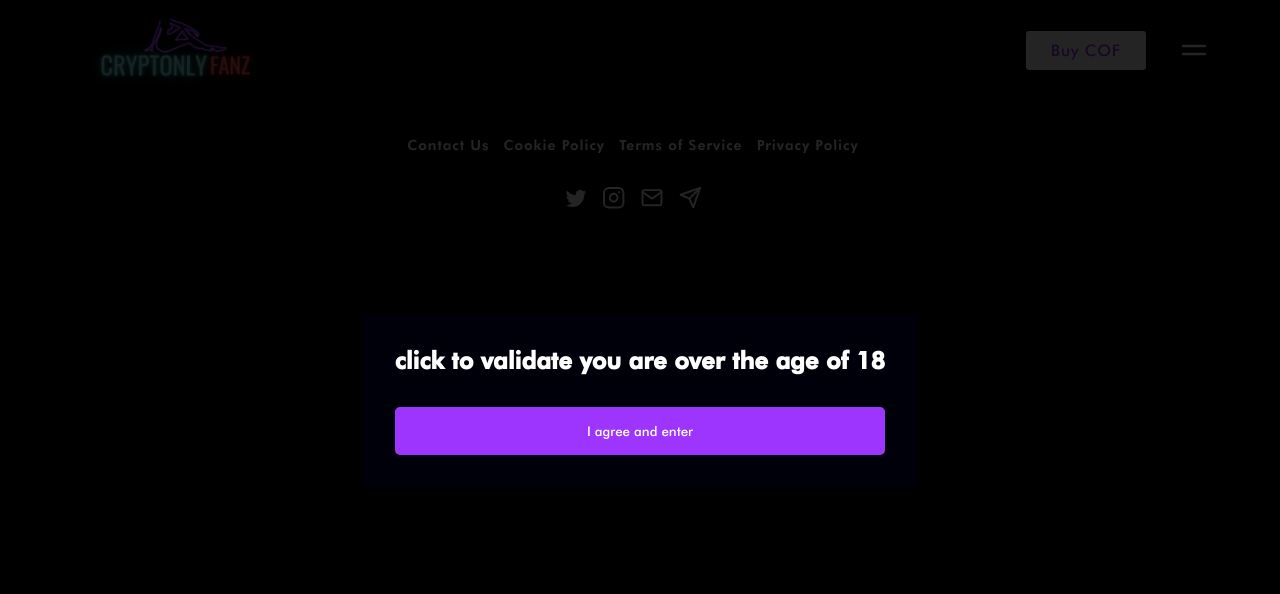
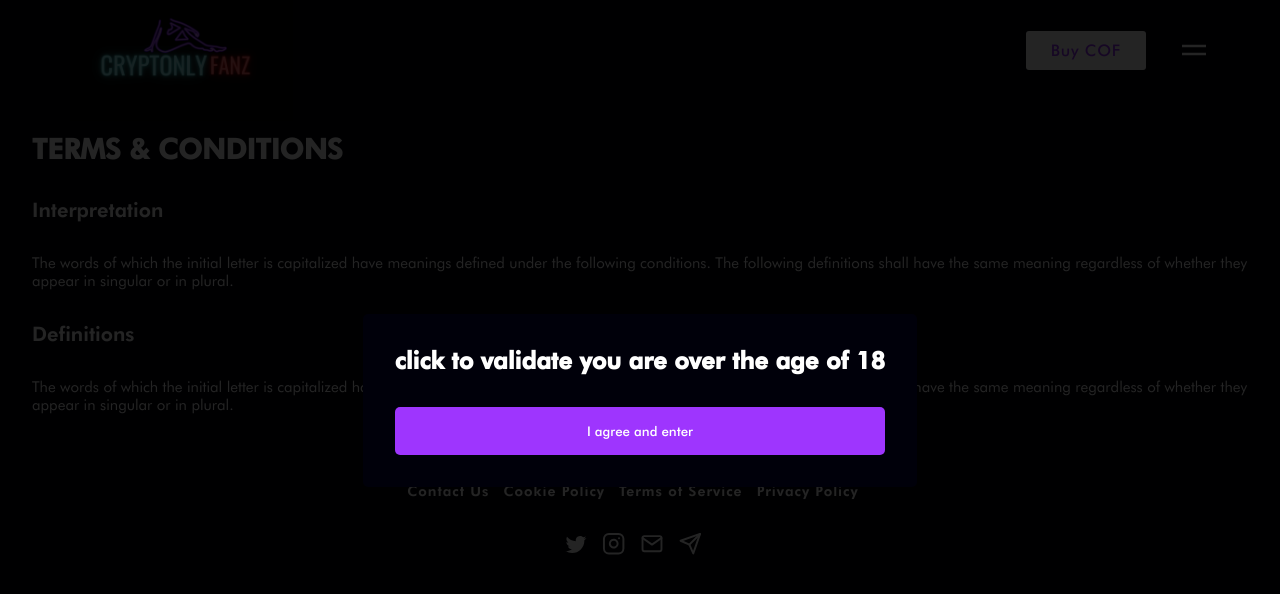
Before and after one commit to zero-aka-sam/cryptonly-client-app, a React (Create React App) app: page /cookie_policies in a window 1280 px wide. Shown: the top 594 px of the page. Built offline with nearby package versions, Linux system fonts and the light colour scheme.

Commit message:
fix : fix issues

```diff
--- a/src/App.js
+++ b/src/App.js
@@ -7,6 +7,9 @@ import HomeScreen from "./screens/homeScreen";
 import PresaleScreen from "./screens/presaleScreen";
 import ContactusScreen from "./screens/contactusScreen";
 import CryptonlyfansScreen from "./screens/cryptonlyfansScreen";
+import CookieScreen from "./screens/cookieScreen";
+import TermScreen from "./screens/termScreen";
+import PolicyScreen from "./screens/policyScreen";
 
 
 const styles = {
@@ -98,6 +101,15 @@ function App() {
         <Route path="/cryptonlyfanz" exact>
           <CryptonlyfansScreen pageScroll={pageScroll} />
         </Route>
+         <Route path="/cookie_policies" exact>
+          <CookieScreen pageScroll={pageScroll} />
+        </Route>
+          <Route path="/terms" exact>
+          <TermScreen pageScroll={pageScroll} />
+        </Route>
+         <Route path="/policies" exact>
+          <PolicyScreen pageScroll={pageScroll} />
+        </Route>
       </Switch>
       <Footer />
     </Router>
--- a/src/patterns/Footer.js
+++ b/src/patterns/Footer.js
@@ -15,9 +15,9 @@ const Footer = () => {
     <div className="footer padding_box">
       <div className="links">
         <Link to="/contact_us">Contact Us</Link>
-        <Link to="/">Cookie Policy</Link>
-        <Link to="/">Terms of Service</Link>
-        <Link to="/">Privacy Policy</Link>
+        <Link to="/cookie_policies">Cookie Policy</Link>
+        <Link to="/terms">Terms of Service</Link>
+        <Link to="/policies">Privacy Policy</Link>
       </div>
       <div>
         <a href="https://twitter.com/cryptonlyfanz" >
--- /dev/null
+++ b/src/screens/cookieScreen.js
@@ -0,0 +1,67 @@
+import React,{useState} from "react";
+
+import { Text, Button } from "../components";
+
+import "../styles/screens/home.css";
+
+
+const styles = {
+  text: {
+    color: 'white',
+    fontFamily: 'futura_bk_ft',
+    fontSize: '15px',
+    margin: '32px'
+  },
+   title: {
+    color: 'white',
+    fontFamily: 'futura_hv_ft',
+    fontSize: '20px',
+    margin: '32px'
+  },
+   header: {
+    color: 'white',
+    fontFamily: 'futura_hv_ft',
+    fontSize: '28px',
+    margin: '32px'
+  }
+}
+
+const CookieScreen = ({ pageScroll }) => {
+
+
+  const Block = ({ title,text }) => {
+  return (
+    <div>
+      <div
+      style={styles.block}
+    >
+        <p style={styles.title}>{ title}</p>
+    </div>
+          <p style={styles.text}>{text}</p>
+
+    </div>
+  );
+};
+  return (
+    <div>
+      <h1 style={styles.header}>TERMS & CONDITIONS</h1>
+      <Block
+      title='Interpretation'
+      text='The words of which the initial letter is capitalized have meanings defined under the following
+conditions. The following definitions shall have the same meaning regardless of whether they
+appear in singular or in plural.
+'
+      />
+      <Block
+      title='Definitions'
+      text='The words of which the initial letter is capitalized have meanings defined under the following
+conditions. The following definitions shall have the same meaning regardless of whether they
+appear in singular or in plural.
+
+'
+    />
+    </div>
+  )
+}
+
+export default CookieScreen;
--- /dev/null
+++ b/src/screens/policyScreen.js
@@ -0,0 +1,67 @@
+import React,{useState} from "react";
+
+import { Text, Button } from "../components";
+
+import "../styles/screens/home.css";
+
+
+const styles = {
+  text: {
+    color: 'white',
+    fontFamily: 'futura_bk_ft',
+    fontSize: '15px',
+    margin: '32px'
+  },
+   title: {
+    color: 'white',
+    fontFamily: 'futura_hv_ft',
+    fontSize: '20px',
+    margin: '32px'
+  },
+   header: {
+    color: 'white',
+    fontFamily: 'futura_hv_ft',
+    fontSize: '28px',
+    margin: '32px'
+  }
+}
+
+const PolicyScreen = ({ pageScroll }) => {
+
+
+  const Block = ({ title,text }) => {
+  return (
+    <div>
+      <div
+      style={styles.block}
+    >
+        <p style={styles.title}>{ title}</p>
+    </div>
+          <p style={styles.text}>{text}</p>
+
+    </div>
+  );
+};
+  return (
+    <div>
+      <h1 style={styles.header}>TERMS & CONDITIONS</h1>
+      <Block
+      title='Interpretation'
+      text='The words of which the initial letter is capitalized have meanings defined under the following
+conditions. The following definitions shall have the same meaning regardless of whether they
+appear in singular or in plural.
+'
+      />
+      <Block
+      title='Definitions'
+      text='The words of which the initial letter is capitalized have meanings defined under the following
+conditions. The following definitions shall have the same meaning regardless of whether they
+appear in singular or in plural.
+
+'
+    />
+    </div>
+  )
+}
+
+export default PolicyScreen;
--- /dev/null
+++ b/src/screens/termScreen.js
@@ -0,0 +1,67 @@
+import React,{useState} from "react";
+
+import { Text, Button } from "../components";
+
+import "../styles/screens/home.css";
+
+
+const styles = {
+  text: {
+    color: 'white',
+    fontFamily: 'futura_bk_ft',
+    fontSize: '15px',
+    margin: '32px'
+  },
+   title: {
+    color: 'white',
+    fontFamily: 'futura_hv_ft',
+    fontSize: '20px',
+    margin: '32px'
+  },
+   header: {
+    color: 'white',
+    fontFamily: 'futura_hv_ft',
+    fontSize: '28px',
+    margin: '32px'
+  }
+}
+
+const TermScreen = ({ pageScroll }) => {
+
+
+  const Block = ({ title,text }) => {
+  return (
+    <div>
+      <div
+      style={styles.block}
+    >
+        <p style={styles.title}>{ title}</p>
+    </div>
+          <p style={styles.text}>{text}</p>
+
+    </div>
+  );
+};
+  return (
+    <div>
+      <h1 style={styles.header}>TERMS & CONDITIONS</h1>
+      <Block
+      title='Interpretation'
+      text='The words of which the initial letter is capitalized have meanings defined under the following
+conditions. The following definitions shall have the same meaning regardless of whether they
+appear in singular or in plural.
+'
+      />
+      <Block
+      title='Definitions'
+      text='The words of which the initial letter is capitalized have meanings defined under the following
+conditions. The following definitions shall have the same meaning regardless of whether they
+appear in singular or in plural.
+
+'
+    />
+    </div>
+  )
+}
+
+export default TermScreen;
```
